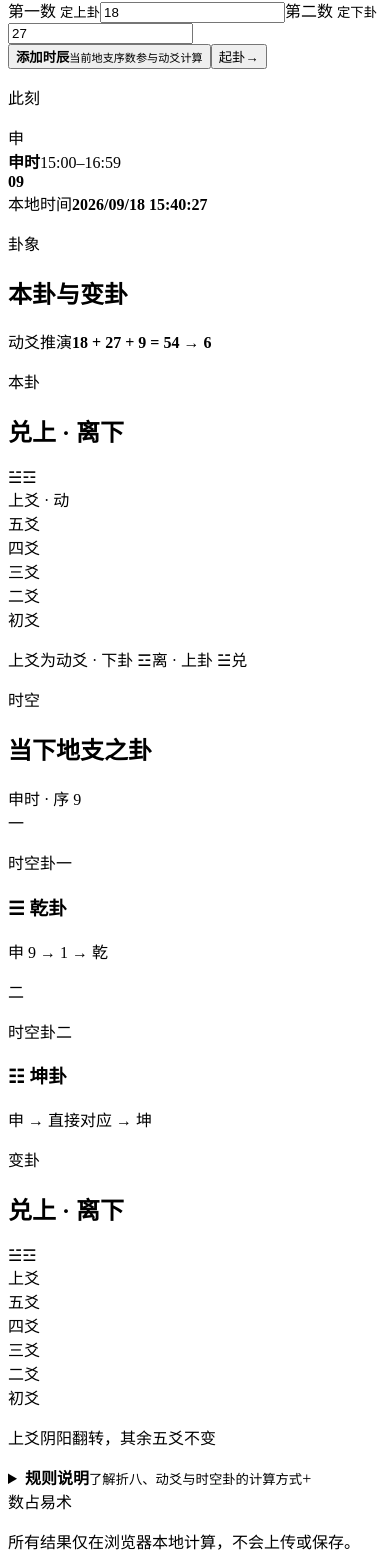
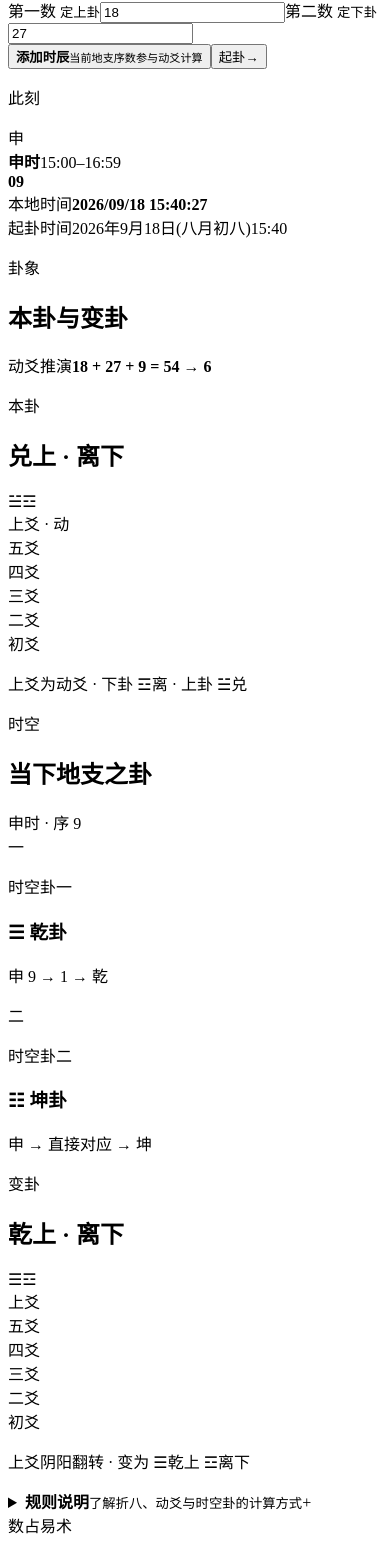
Before and after one commit to ZhuangBBPro/ShuYi, a React (Vite) app: page / in a window 390 px wide. Shown: the part 364-1920 px from the top of the page. Built offline with nearby package versions, Linux system fonts and the light colour scheme; the HTML template or start-up script is replaced by a standard one.

Commit message:
fix: resolve changed hexagram and show cast time

```diff
--- a/src/App.tsx
+++ b/src/App.tsx
@@ -6,6 +6,7 @@ import {
   getEarthlyBranch,
   type HexagramResult,
 } from './lib/divination'
+import { formatCastTime } from './lib/date'
 
 declare global {
   interface Document {
@@ -71,19 +72,21 @@ function TrigramFigure({ trigram }: { trigram: Trigram }) {
 
 function HexagramCard({ title, result, changed = false }: { title: string; result: HexagramResult; changed?: boolean }) {
   const lines = changed ? result.changedLines : result.originalLines
+  const upper = changed ? result.changedUpper : result.upper
+  const lower = changed ? result.changedLower : result.lower
   return (
     <article className={`result-card ${changed ? 'changed-card' : 'original-card'}`}>
       <div className="card-heading">
         <div>
           <p className="section-kicker">{title}</p>
-          <h2>{result.upper.name}上 · {result.lower.name}下</h2>
+          <h2>{upper.name}上 · {lower.name}下</h2>
         </div>
-        <span className="double-symbol" aria-hidden="true">{result.upper.symbol}{result.lower.symbol}</span>
+        <span className="double-symbol" aria-hidden="true">{upper.symbol}{lower.symbol}</span>
       </div>
       <HexagramFigure lines={lines} movingLine={result.movingLine} changed={changed} />
       <p className="card-note">
         {changed
-          ? `${LINE_NAMES[result.movingLine - 1]}阴阳翻转，其余五爻不变`
+          ? `${LINE_NAMES[result.movingLine - 1]}阴阳翻转 · 变为 ${upper.symbol}${upper.name}上 ${lower.symbol}${lower.name}下`
           : `${LINE_NAMES[result.movingLine - 1]}为动爻 · 下卦 ${result.lower.symbol}${result.lower.name} · 上卦 ${result.upper.symbol}${result.upper.name}`}
       </p>
     </article>
@@ -156,6 +159,8 @@ export default function App() {
         return {
           upper: nextResult.upper.name,
           lower: nextResult.lower.name,
+          changedUpper: nextResult.changedUpper.name,
+          changedLower: nextResult.changedLower.name,
           movingLine: nextResult.movingLine,
           branch: branch.name,
           withTime: data.withTime,
@@ -178,6 +183,7 @@ export default function App() {
   const resultBranch = getEarthlyBranch(castTime)
   const result = values ? calculateHexagram(values.first, values.second, withTime, resultBranch.number) : null
   const spaceTime = calculateSpaceTime(resultBranch)
+  const castTimeParts = formatCastTime(castTime)
 
   const cast = (event?: FormEvent) => {
     event?.preventDefault()
@@ -283,6 +289,13 @@ export default function App() {
         </aside>
 
         <section className="results" aria-live="polite">
+          <div className="cast-time-banner">
+            <span className="section-kicker">起卦时间</span>
+            <time dateTime={castTime.toISOString()}>
+              <span>{castTimeParts.solarDate}</span>
+              <span>({castTimeParts.lunarDate}){castTimeParts.clockTime}</span>
+            </time>
+          </div>
           <div className="results-heading">
             <div>
               <p className="section-kicker">卦象</p>
--- /dev/null
+++ b/src/lib/date.ts
@@ -0,0 +1,30 @@
+const LUNAR_DAY_NAMES = [
+  '',
+  '初一', '初二', '初三', '初四', '初五', '初六', '初七', '初八', '初九', '初十',
+  '十一', '十二', '十三', '十四', '十五', '十六', '十七', '十八', '十九', '二十',
+  '廿一', '廿二', '廿三', '廿四', '廿五', '廿六', '廿七', '廿八', '廿九', '三十',
+] as const
+
+const lunarFormatter = new Intl.DateTimeFormat('zh-CN-u-ca-chinese', {
+  month: 'long',
+  day: 'numeric',
+})
+
+export type CastTimeParts = {
+  solarDate: string
+  lunarDate: string
+  clockTime: string
+}
+
+export function formatCastTime(date: Date): CastTimeParts {
+  const lunarParts = lunarFormatter.formatToParts(date)
+  const lunarMonth = lunarParts.find((part) => part.type === 'month')?.value ?? ''
+  const lunarDayNumber = Number(lunarParts.find((part) => part.type === 'day')?.value)
+  const lunarDay = LUNAR_DAY_NAMES[lunarDayNumber] ?? String(lunarDayNumber)
+
+  return {
+    solarDate: `${date.getFullYear()}年${date.getMonth() + 1}月${date.getDate()}日`,
+    lunarDate: `${lunarMonth}${lunarDay}`,
+    clockTime: `${String(date.getHours()).padStart(2, '0')}:${String(date.getMinutes()).padStart(2, '0')}`,
+  }
+}
--- a/src/lib/divination.ts
+++ b/src/lib/divination.ts
@@ -3,6 +3,8 @@ import { EARTHLY_BRANCHES, TRIGRAMS, type EarthlyBranch, type Trigram } from '..
 export type HexagramResult = {
   upper: Trigram
   lower: Trigram
+  changedUpper: Trigram
+  changedLower: Trigram
   originalLines: boolean[]
   changedLines: boolean[]
   movingLine: number
@@ -35,6 +37,15 @@ export function getMovingLine(raw: number): number {
   return remainder === 0 ? 6 : remainder
 }
 
+export function getTrigramByLines(lines: readonly boolean[]): Trigram {
+  const trigram = Object.values(TRIGRAMS).find((item) =>
+    item.lines.every((line, index) => line === lines[index]),
+  )
+
+  if (!trigram) throw new Error('无法识别三爻卦象。')
+  return trigram
+}
+
 export function calculateHexagram(
   firstNumber: number,
   secondNumber: number,
@@ -52,8 +63,19 @@ export function calculateHexagram(
   const originalLines = [...lower.lines, ...upper.lines]
   const changedLines = [...originalLines]
   changedLines[movingLine - 1] = !changedLines[movingLine - 1]
+  const changedLower = getTrigramByLines(changedLines.slice(0, 3))
+  const changedUpper = getTrigramByLines(changedLines.slice(3, 6))
 
-  return { upper, lower, originalLines, changedLines, movingLine, movingRaw }
+  return {
+    upper,
+    lower,
+    changedUpper,
+    changedLower,
+    originalLines,
+    changedLines,
+    movingLine,
+    movingRaw,
+  }
 }
 
 export function calculateSpaceTime(branch: EarthlyBranch): SpaceTimeResult {
--- a/src/styles.css
+++ b/src/styles.css
@@ -84,6 +84,10 @@ form { margin-top: 30px; }
 .time-meta b { color: #c8cede; font-variant-numeric: tabular-nums; }
 
 .results { min-width: 0; padding: 34px; }
+.cast-time-banner { margin-bottom: 24px; padding: 0 0 22px; border-bottom: 1px solid var(--line); }
+.cast-time-banner .section-kicker { display: block; margin-bottom: 9px; }
+.cast-time-banner time { display: flex; align-items: baseline; flex-wrap: wrap; color: var(--ink); font-family: var(--serif); font-size: clamp(20px, 2.2vw, 31px); line-height: 1.35; letter-spacing: .02em; font-variant-numeric: tabular-nums; }
+.cast-time-banner time span { white-space: nowrap; }
 .results-heading { min-height: 52px; display: flex; justify-content: space-between; align-items: flex-end; gap: 20px; }
 .formula-chip { padding: 8px 12px; display: flex; flex-direction: column; gap: 2px; border-left: 2px solid var(--gold); background: rgba(216,181,106,.06); }
 .formula-chip span { color: var(--muted); font-size: 10px; letter-spacing: .1em; }
@@ -167,6 +171,9 @@ footer p { margin: 0; }
   .intro > p:last-child { font-size: 15px; }
   .control-panel { padding: 24px 18px; }
   .results { padding: 20px 12px; }
+  .cast-time-banner { margin-bottom: 16px; padding-bottom: 14px; }
+  .cast-time-banner .section-kicker { margin-bottom: 5px; }
+  .cast-time-banner time { font-size: 17px; line-height: 1.45; }
   .number-fields { grid-template-columns: 1fr; }
   .results-heading { align-items: flex-start; flex-direction: column; gap: 12px; }
   .results > .results-heading h2 { font-size: 20px; }
```
Also changed, not shown: 2 other files (tests, documents, lock files or other folders).
